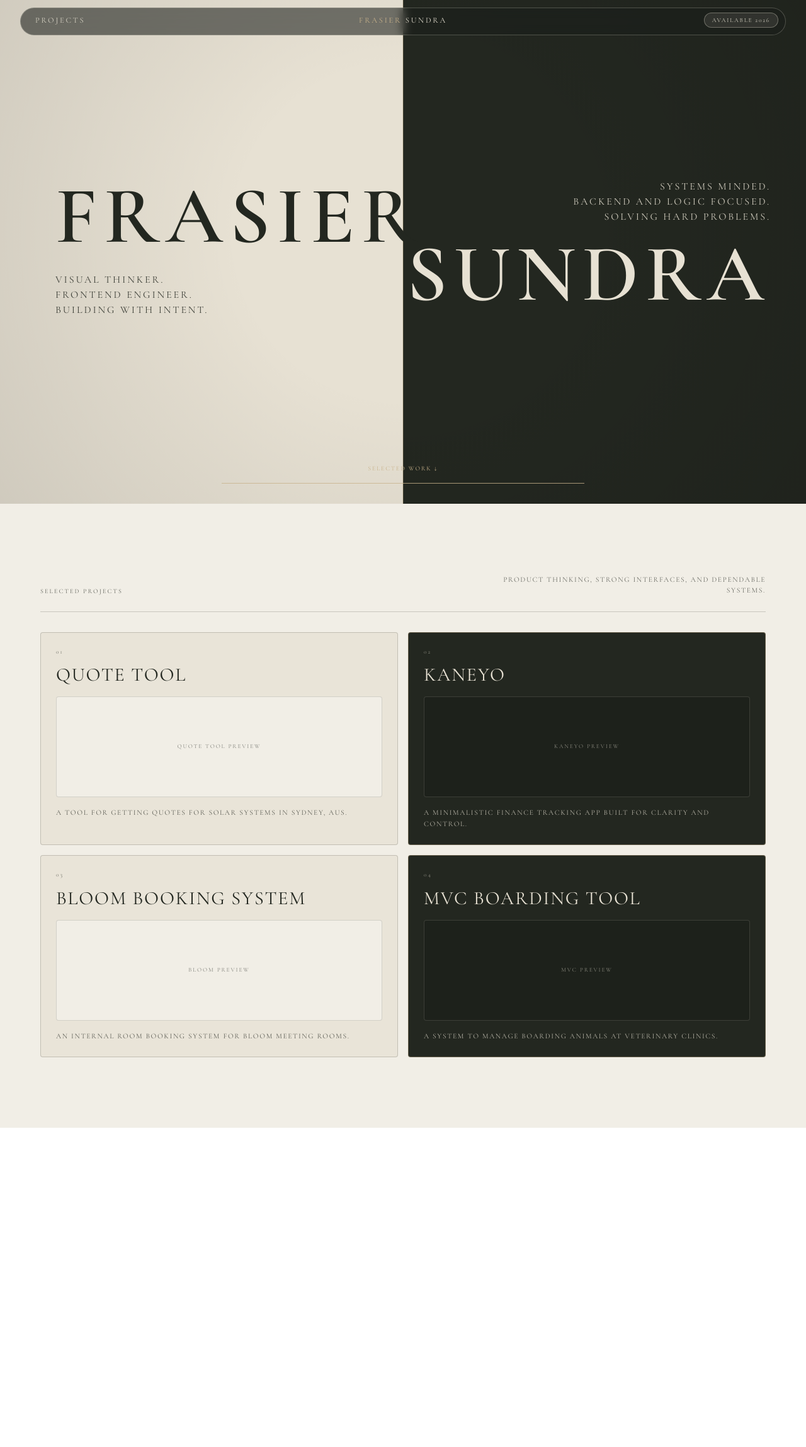
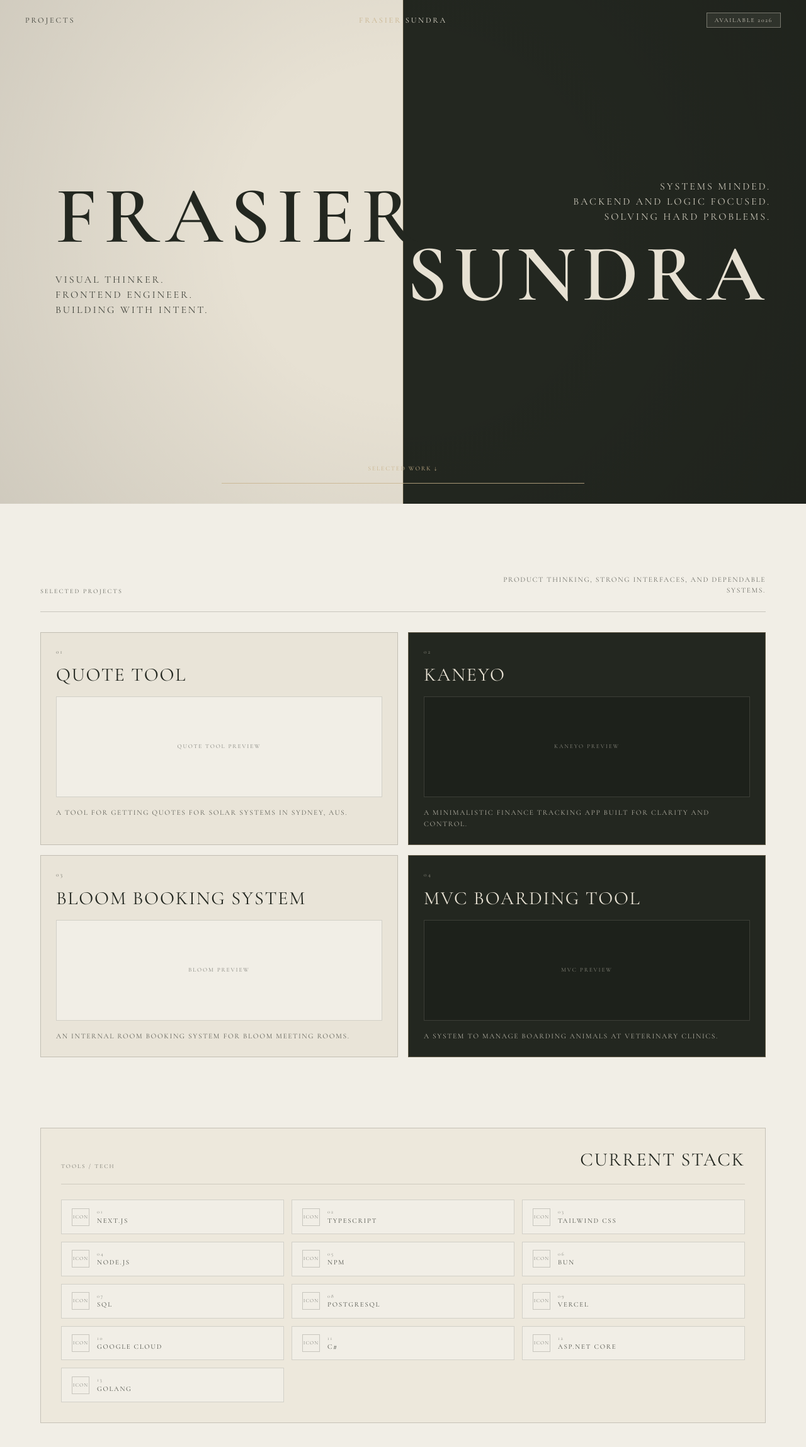
Before and after one commit to Fozzyack/portfolio, a Next.js app: page / in a window 1280 px wide. Shown: the top 2298 px of the page at 63% size. Before the commit the page ends 1791 px from the top, so only its background shows below. Built offline with nearby package versions, Linux system fonts and the light colour scheme.

Commit message:
adds current stack section

```diff
--- a/app/landing-navbar.tsx
+++ b/app/landing-navbar.tsx
@@ -1,22 +1,55 @@
+"use client";
+
+import { useEffect, useState } from "react";
+
 export function LandingNavbar() {
+    const [scrolled, setScrolled] = useState(false);
+
+    useEffect(() => {
+        const onScroll = () => {
+            setScrolled(window.scrollY > 24);
+        };
+
+        onScroll();
+        window.addEventListener("scroll", onScroll, { passive: true });
+
+        return () => {
+            window.removeEventListener("scroll", onScroll);
+        };
+    }, []);
+
     return (
-        <nav className="fixed z-30 grid w-full grid-cols-3 items-center px-6 py-5 text-[0.72rem] uppercase tracking-[0.22em] md:px-10 md:text-[0.78rem]">
-            <div className="absolute inset-x-4 top-3 -z-10 h-11 rounded-full border border-[#e7e1d3]/25 bg-[#1b1e1a]/58 backdrop-blur-sm md:inset-x-8" />
+        <nav className="fixed inset-x-0 top-0 z-30 grid w-full grid-cols-3 items-center px-6 py-5 text-[0.72rem] uppercase tracking-[0.22em] md:px-10 md:text-[0.78rem]">
+            <div
+                className={`absolute inset-0 -z-10 border-b backdrop-blur-sm transition-opacity duration-300 ${
+                    scrolled
+                        ? "border-[#232720]/20 bg-[#f1eee6]/92 opacity-100"
+                        : "border-transparent bg-transparent opacity-0"
+                }`}
+            />
             <a
                 href="#projects"
-                className="animate-fade-in justify-self-start pl-4 text-[#e7e1d3]/88 transition-opacity hover:opacity-65"
+                className="animate-fade-in justify-self-start text-[#232720]/88 transition-opacity hover:opacity-65"
             >
                 Projects
             </a>
             <a
                 href="#"
-                className="animate-fade-in justify-self-center bg-[linear-gradient(90deg,#c8b28b_0%,#c8b28b_50%,#e7e1d3_50%,#e7e1d3_100%)] bg-clip-text text-transparent transition-opacity hover:opacity-75"
+                className={`animate-fade-in justify-self-center bg-clip-text text-transparent transition-opacity hover:opacity-75 ${
+                    scrolled
+                        ? "bg-[linear-gradient(90deg,#8f764d_0%,#8f764d_50%,#232720_50%,#232720_100%)]"
+                        : "bg-[linear-gradient(90deg,#c8b28b_0%,#c8b28b_50%,#e7e1d3_50%,#e7e1d3_100%)]"
+                }`}
                 style={{ animationDelay: "120ms" }}
             >
                 Frasier Sundra
             </a>
             <span
-                className="animate-fade-in justify-self-end mr-1 rounded-full border border-[#e7e1d3]/35 bg-[#e7e1d3]/10 px-3 py-1 text-[0.6rem] tracking-[0.18em] text-[#e7e1d3]/92"
+                className={`animate-fade-in justify-self-end border px-3 py-1 text-[0.6rem] tracking-[0.18em] ${
+                    scrolled
+                        ? "border-[#232720]/30 bg-[#e9e4d8] text-[#232720]/86"
+                        : "border-[#e7e1d3]/40 bg-[#e7e1d3]/8 text-[#e7e1d3]/92"
+                }`}
                 style={{ animationDelay: "220ms" }}
             >
                 Available 2026
--- a/app/page.tsx
+++ b/app/page.tsx
@@ -1,5 +1,6 @@
 import { LandingNavbar } from "@/app/landing-navbar";
 import { ProjectsSection } from "@/app/projects-section";
+import { ToolsSection } from "@/app/tools-section";
 
 export default function Portfolio() {
     return (
@@ -66,6 +67,7 @@ export default function Portfolio() {
             </section>
 
             <ProjectsSection />
+            <ToolsSection />
         </main>
     );
 }
--- a/app/projects-section.tsx
+++ b/app/projects-section.tsx
@@ -49,8 +49,8 @@ export function ProjectsSection() {
                             key={project.id}
                             className={
                                 project.dark
-                                    ? "rounded-sm border border-[#c8b28b]/40 bg-[#232720] p-6"
-                                    : "rounded-sm border border-[#232720]/20 bg-[#e9e4d8] p-6"
+                                    ? "border border-[#c8b28b]/40 bg-[#232720] p-6"
+                                    : "border border-[#232720]/20 bg-[#e9e4d8] p-6"
                             }
                         >
                             <p
@@ -74,8 +74,8 @@ export function ProjectsSection() {
                             <div
                                 className={
                                     project.dark
-                                        ? "mt-4 flex h-40 items-center justify-center rounded-sm border border-[#e7e1d3]/15 bg-[#1d211b]"
-                                        : "mt-4 flex h-40 items-center justify-center rounded-sm border border-[#232720]/15 bg-[#f1eee6]"
+                                        ? "mt-4 flex h-40 items-center justify-center border border-[#e7e1d3]/15 bg-[#1d211b]"
+                                        : "mt-4 flex h-40 items-center justify-center border border-[#232720]/15 bg-[#f1eee6]"
                                 }
                             >
                                 <span
--- /dev/null
+++ b/app/tools-section.tsx
@@ -0,0 +1,53 @@
+const tools = [
+    { id: "01", name: "Next.js" },
+    { id: "02", name: "TypeScript" },
+    { id: "03", name: "Tailwind CSS" },
+    { id: "04", name: "Node.js" },
+    { id: "05", name: "npm" },
+    { id: "06", name: "Bun" },
+    { id: "07", name: "SQL" },
+    { id: "08", name: "PostgreSQL" },
+    { id: "09", name: "Vercel" },
+    { id: "10", name: "Google Cloud" },
+    { id: "11", name: "C#" },
+    { id: "12", name: "ASP.NET Core" },
+    { id: "13", name: "Golang" },
+] as const;
+
+export function ToolsSection() {
+    return (
+        <section id="tools" className="relative px-8 pb-24 md:px-14 md:pb-28">
+            <div className="mx-auto max-w-6xl border border-[#232720]/20 bg-[#ede8dc] p-6 md:p-8">
+                <div className="flex flex-col gap-3 border-b border-[#232720]/15 pb-5 md:flex-row md:items-end md:justify-between">
+                    <p className="text-[0.58rem] uppercase tracking-[0.22em] text-[#232720]/60">
+                        Tools / Tech
+                    </p>
+                    <h3 className="text-2xl uppercase tracking-[0.06em] text-[#232720] md:text-3xl">
+                        Current Stack
+                    </h3>
+                </div>
+
+                <div className="mt-6 grid gap-3 md:grid-cols-2 lg:grid-cols-3">
+                    {tools.map((tool) => (
+                        <article
+                            key={tool.id}
+                            className="flex items-center gap-3 border border-[#232720]/15 bg-[#f1eee6] px-4 py-3"
+                        >
+                            <span className="flex h-7 w-7 items-center justify-center border border-[#232720]/20 text-[0.5rem] uppercase tracking-[0.14em] text-[#232720]/55">
+                                icon
+                            </span>
+                            <div>
+                                <p className="text-[0.52rem] uppercase tracking-[0.2em] text-[#232720]/52">
+                                    {tool.id}
+                                </p>
+                                <p className="text-[0.68rem] uppercase tracking-[0.16em] text-[#232720]/82">
+                                    {tool.name}
+                                </p>
+                            </div>
+                        </article>
+                    ))}
+                </div>
+            </div>
+        </section>
+    );
+}
```
